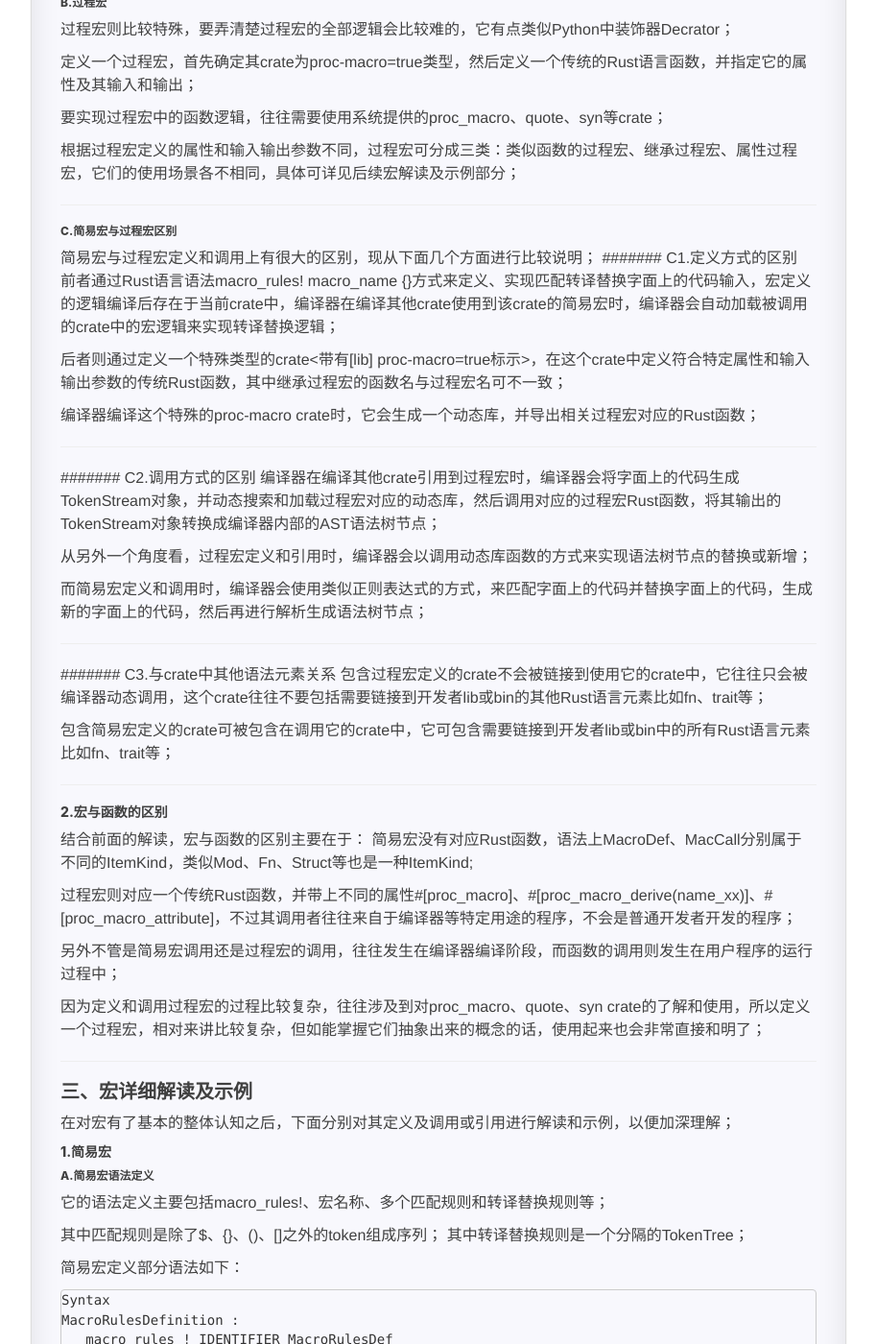
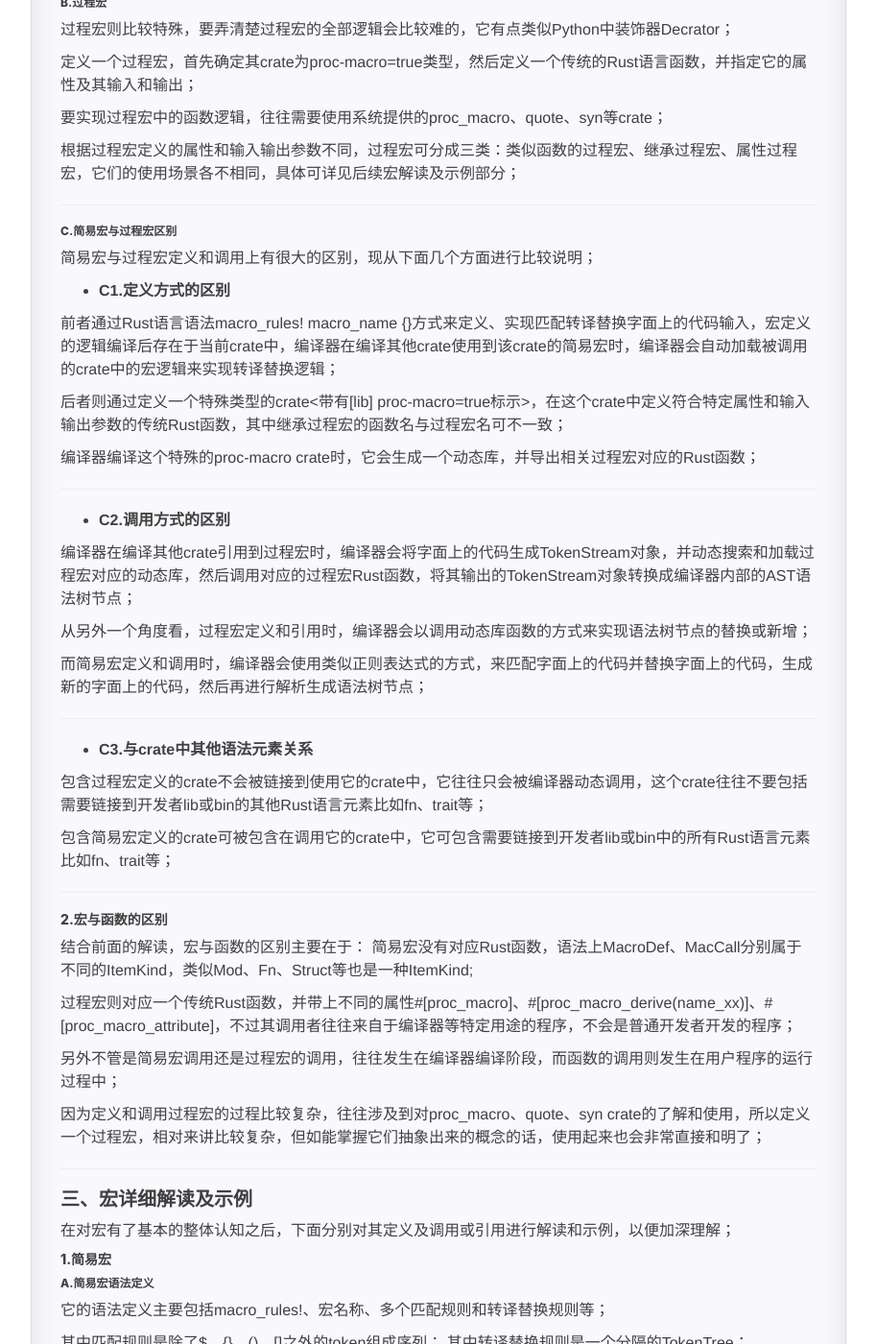
Before and after one commit to Grainspring/grainspring.github.io, a Jekyll site: the page built from _posts/2021-05-28-lrfrc-rust-macro.md, in a window 1280 px wide and 1400 px high, scrolled down 1769 px. Shown: the whole window at 96% size, without its empty margins (37-950 px from the left). Built offline with Jekyll 4.4.1, drawn with Linux system fonts in a browser that asks for light colours; nearby versions of some CDN libraries; comment, search, counter and statistics services are not loaded; a style sheet for code colours, icons or effects is not loaded.

```diff
--- a/_posts/2021-05-28-lrfrc-rust-macro.md
+++ b/_posts/2021-05-28-lrfrc-rust-macro.md
@@ -80,7 +80,9 @@ println!("hello lrfrc");
 ---
 ###### C.简易宏与过程宏区别
 简易宏与过程宏定义和调用上有很大的区别，现从下面几个方面进行比较说明；
-####### C1.定义方式的区别
+
+- **C1.定义方式的区别**
+
 前者通过Rust语言语法macro_rules! macro_name {}方式来定义、实现匹配转译替换字面上的代码输入，宏定义的逻辑编译后存在于当前crate中，编译器在编译其他crate使用到该crate的简易宏时，编译器会自动加载被调用的crate中的宏逻辑来实现转译替换逻辑；
 
 后者则通过定义一个特殊类型的crate<带有[lib] proc-macro=true标示>，在这个crate中定义符合特定属性和输入输出参数的传统Rust函数，其中继承过程宏的函数名与过程宏名可不一致；
@@ -88,7 +90,8 @@ println!("hello lrfrc");
 编译器编译这个特殊的proc-macro crate时，它会生成一个动态库，并导出相关过程宏对应的Rust函数；
 
 ---
-####### C2.调用方式的区别
+- **C2.调用方式的区别**
+
 编译器在编译其他crate引用到过程宏时，编译器会将字面上的代码生成TokenStream对象，并动态搜索和加载过程宏对应的动态库，然后调用对应的过程宏Rust函数，将其输出的TokenStream对象转换成编译器内部的AST语法树节点；
 
 从另外一个角度看，过程宏定义和引用时，编译器会以调用动态库函数的方式来实现语法树节点的替换或新增；
@@ -96,7 +99,8 @@ println!("hello lrfrc");
 而简易宏定义和调用时，编译器会使用类似正则表达式的方式，来匹配字面上的代码并替换字面上的代码，生成新的字面上的代码，然后再进行解析生成语法树节点；
 
 ---
-####### C3.与crate中其他语法元素关系
+- **C3.与crate中其他语法元素关系**
+
 包含过程宏定义的crate不会被链接到使用它的crate中，它往往只会被编译器动态调用，这个crate往往不要包括需要链接到开发者lib或bin的其他Rust语言元素比如fn、trait等；
 
 包含简易宏定义的crate可被包含在调用它的crate中，它可包含需要链接到开发者lib或bin中的所有Rust语言元素比如fn、trait等；
```
Also changed, not shown: other parts of _posts/2021-05-28-lrfrc-rust-macro.md (+1 -1 lines).
